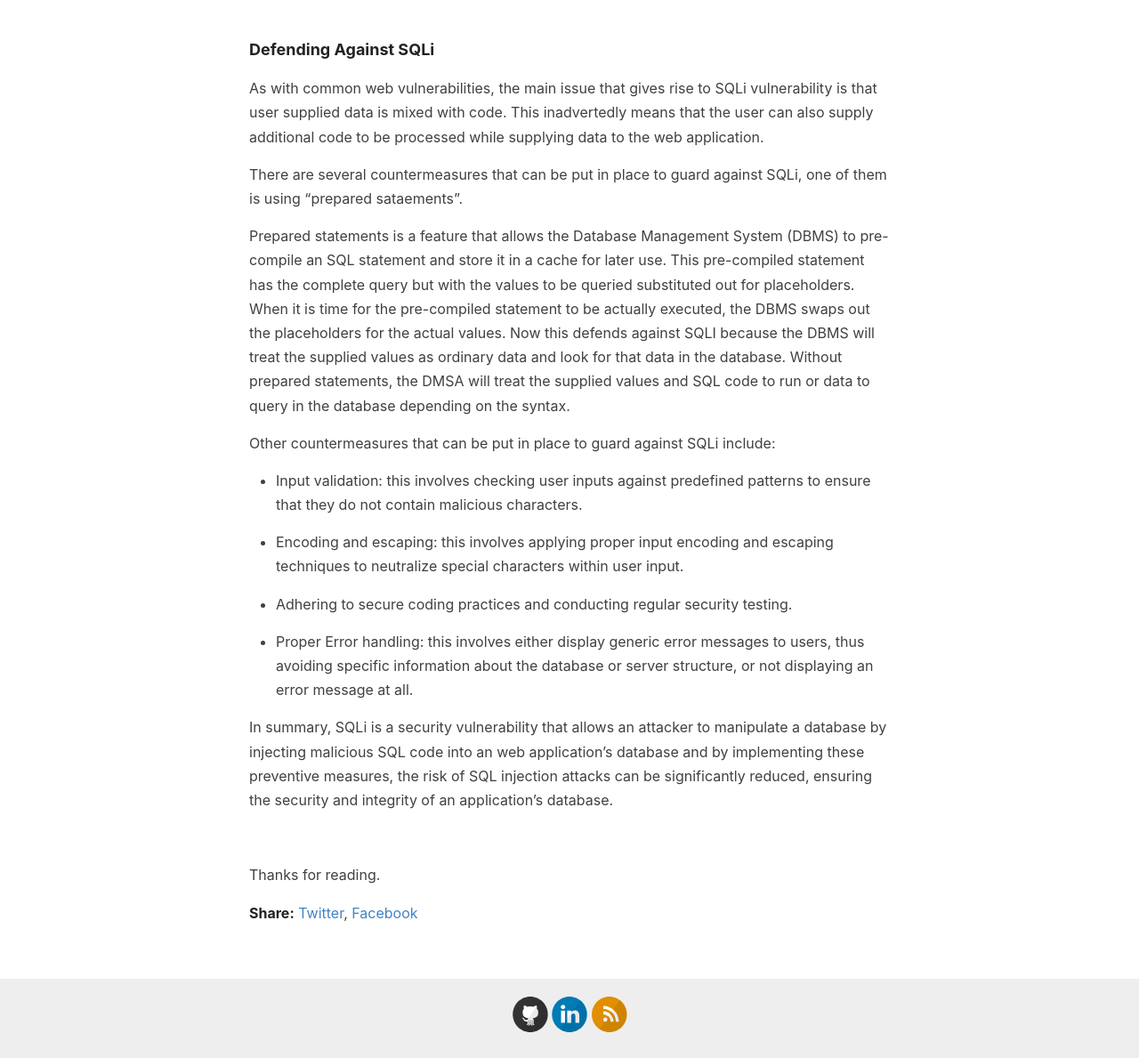
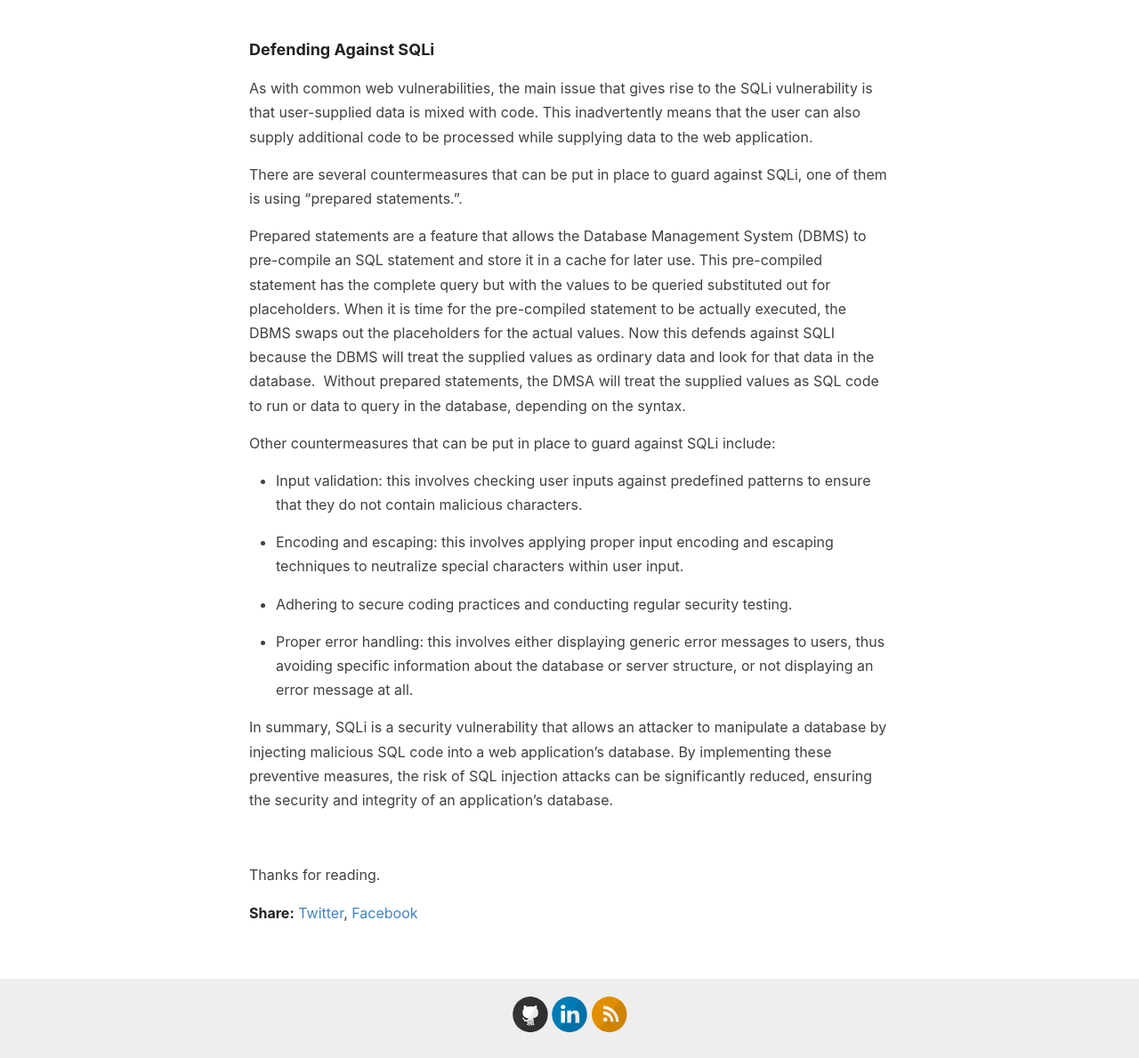
Before and after one commit to iukadike/blog, a Jekyll site: the page built from _posts/2024-08-12-sqli.md, in a window 1280 px wide and 1400 px high, scrolled down 7818 px. Shown: the part 211-1400 px from the top of the window at 89% size. Built offline with Jekyll 4.4.1, drawn with Linux system fonts in a browser that asks for light colours; comment, search, counter and statistics services are not loaded; some of the changed text lies outside the part shown.

Commit message:
correct grammer

```diff
--- a/_posts/2024-08-12-sqli.md
+++ b/_posts/2024-08-12-sqli.md
@@ -9,7 +9,7 @@ categories: [sql,sqli]
 
 SQL (Structured Query Language) is a programming language that is used to create and manage a relational database. SQL is used to perform tasks such as querying data, inserting data, and modifying data in a database.
 
-SQL allows users to define and manipulate structured data and perform operations like INSERT, UPDATE, DELETE, SELECT, and JOIN on that data. It provides various commands, known as statements, to interact with the database. Popular databases that make use is SQL include:
+SQL allows users to define and manipulate structured data and perform operations like INSERT, UPDATE, DELETE, SELECT, and JOIN on that data. It provides various commands, known as statements, to interact with the database. Popular databases that make use of SQL include:
 
 - Oracle Database
 
@@ -70,9 +70,9 @@ To view all data from some columns within a particular table, we issue the comma
 
 ___
 
-SQL Injection (SQLi) is a type of security vulnerability in which an attacker can exploit a website or web application by injecting malicious SQL code into the website or web application that then passes it on to the database.
+SQL injection (SQLi) is a type of security vulnerability in which an attacker can exploit a website or web application by injecting malicious SQL code into the website or web application that then passes it on to the database.
 
-SQLi is a serious security vulnerability that can have severe consequences such as unauthorized access, exposure of sensitive information, modification of date, and deletion of data. It can lead to financial losses, reputation damage, legal repercussions, and even complete system compromise in some cases.
+SQLi is a serious security vulnerability that can have severe consequences, such as unauthorized access, exposure of sensitive information, modification of date, and deletion of data. It can lead to financial losses, reputation damage, legal repercussions, and even complete system compromise in some cases.
 
 Some notable cases of SQLi attacks over the years include:
 
@@ -80,7 +80,7 @@ Some notable cases of SQLi attacks over the years include:
 
 - TalkTalk data breach (2015)
 
-- Yahoo data breaches (2013-2014)
+- Yahoo data breaches (2013–2014)
 
 - Ashley Madison data breach (2015)
 
@@ -89,7 +89,7 @@ Some notable cases of SQLi attacks over the years include:
 - Sony PlayStation Network data breach (2011):
 
 
-In this post, I aim to document my findings and observations while performing a SEED Lab.
+In this post, I aim to document my findings and observations while performing a SEED lab.
 
 <br>
 
@@ -106,9 +106,9 @@ To gain access to the profile portal using SQLi, the following query will be use
 
 ___
 
-If we notice the url bar, we see that the server submits the form using a GET request at the address `http://www.seed-server.com/unsafe_home.php`
+If we notice the url bar, we see that the server submits the form using a GET request at the address `http://www.seed-server.com/unsafe_home.php`.
 
-We can attempt to use the command line to perform same sqli we performed above. To do so, the following query will be use on the command line via curl:
+We can attempt to use the command line to perform the same SQLi we performed above. To do so, the following query will be used on the command line via curl:
 
 `curl --get --data-urlencode "username=admin' -- " http://www.seed-server.com/unsafe_home.php`
 
@@ -119,7 +119,7 @@ We can attempt to use the command line to perform same sqli we performed above.
 
 ### SQL Injection Attack on UPDATE Statement
 
-This task involves trying to use SQLi to change data on the employee profiles. For this task, I assume the user Alice.
+This task involves trying to use SQLi to change data on the employee profiles. For this task, I assume the user, Alice.
 
 After viewing the employee profiles, Alice is not happy with her salary information, so she decides to do something about it.
 
@@ -170,7 +170,7 @@ To change Boby's password, the following query will be used as the nickname:
 
 `', password='1a0cbc5ac9747750820ca7c205be98d91e053ba4' WHERE eid=20000 -- `
 
-Now to confirm that the attack is indeed successful, she decides to log in to Boby's account.
+Now to confirm that the attack was indeed successful, she decides to log in to Boby's account.
 
 ![task-3-f](https://github.com/iukadike/blog/assets/58455326/ff05c79d-5459-4227-aa06-b2e4ea80cf20)
 
@@ -179,13 +179,13 @@ Now to confirm that the attack is indeed successful, she decides to log in to Bo
 
 ### Defending Against SQLi
 
-As with common web vulnerabilities, the main issue that gives rise to SQLi vulnerability is that user supplied data is mixed with code. This inadvertedly means that the user can also supply additional code to be processed while supplying data to the web application.
+As with common web vulnerabilities, the main issue that gives rise to the SQLi vulnerability is that user-supplied data is mixed with code. This inadvertently means that the user can also supply additional code to be processed while supplying data to the web application.
 
-There are several countermeasures that can be put in place to guard against SQLi, one of them is using "prepared sataements".
+There are several countermeasures that can be put in place to guard against SQLi, one of them is using "prepared statements.".
 
-Prepared statements is a feature that allows the Database Management System (DBMS) to pre-compile an SQL statement and store it in a cache for later use. This pre-compiled statement has the complete query but with the values to be queried substituted out for placeholders.
+Prepared statements are a feature that allows the Database Management System (DBMS) to pre-compile an SQL statement and store it in a cache for later use. This pre-compiled statement has the complete query but with the values to be queried substituted out for placeholders.
 When it is time for the pre-compiled statement to be actually executed, the DBMS swaps out the placeholders for the actual values. Now this defends against SQLI because the DBMS will treat the supplied values as ordinary data and look for that data in the database.
-Without prepared statements, the DMSA will treat the supplied values and SQL code to run or data to query in the database depending on the syntax.
+Without prepared statements, the DMSA will treat the supplied values as SQL code to run or data to query in the database, depending on the syntax.
 
 Other countermeasures that can be put in place to guard against SQLi include:
 
@@ -195,9 +195,9 @@ Other countermeasures that can be put in place to guard against SQLi include:
 
 - Adhering to secure coding practices and conducting regular security testing.
 
-- Proper Error handling: this involves either display generic error messages to users, thus avoiding specific information about the database or server structure, or not displaying an error message at all.
+- Proper error handling: this involves either displaying generic error messages to users, thus avoiding specific information about the database or server structure, or not displaying an error message at all.
 
-In summary, SQLi is a security vulnerability that allows an attacker to manipulate a database by injecting malicious SQL code into an web application's database and by implementing these preventive measures, the risk of SQL injection attacks can be significantly reduced, ensuring the security and integrity of an application's database.
+In summary, SQLi is a security vulnerability that allows an attacker to manipulate a database by injecting malicious SQL code into a web application's database. By implementing these preventive measures, the risk of SQL injection attacks can be significantly reduced, ensuring the security and integrity of an application's database.
 
 <br>
 
```
Also changed, not shown: other parts of _posts/2024-08-12-sqli.md (+7 -7 lines).
